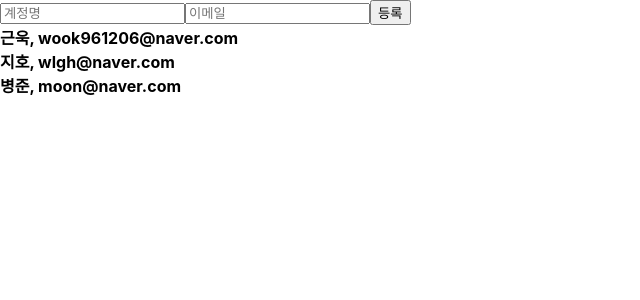
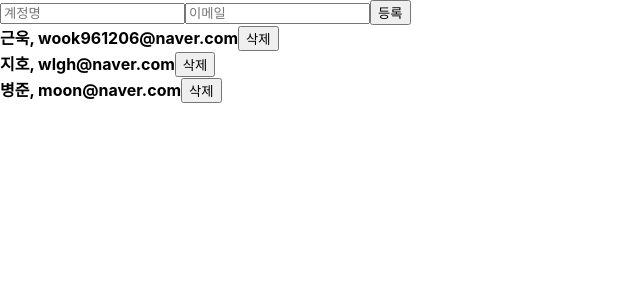
Before and after one commit to Kimgeunwook/React-study, a React (Create React App) app in the folder begin-react/: page / in a window 1280 px wide. Shown: the top 300 px of the page, without its empty margins (0-640 px from the left). Built offline with nearby package versions, Linux system fonts and the light colour scheme.

Commit message:
15강 배열원소 삭제

```diff
--- a/begin-react/src/App.js
+++ b/begin-react/src/App.js
@@ -54,6 +54,11 @@ const onCreate = () =>
   console.log(nextId.current); //4
   nextId.current += 1;
 }
+
+const onRemove = id =>{
+  setUsers(users.filter(user => user.id !== id));
+};
+
   return (
     <>
       <CreateUser
@@ -61,8 +66,11 @@ const onCreate = () =>
         email = {email}
         onChange = {onChange}
         onCreate = {onCreate}
+
         />
-      <UserList users = {users}/>
+      <UserList users = {users}
+      onRemove = {onRemove}
+      />
     </>
 
   )
--- a/begin-react/src/UserList.js
+++ b/begin-react/src/UserList.js
@@ -1,15 +1,16 @@
 import React from 'react';
 
-function User({user}){
+function User({user, onRemove}){
     return (
         <div>
                 <b>{user.username}, {user.email}</b>
+                <button onClick = {() => onRemove(user.id)}>삭제</button>
             </div>
     );
 }
 
 
-function UserList({users}){
+function UserList({users, onRemove}){
 
 
     return(
@@ -17,7 +18,9 @@ function UserList({users}){
 
             {
                 users.map(
-                    user => (<User user = {user} key={user.id}/>)
+                    user => (<User user = {user} key={user.id}
+                    onRemove = {onRemove}
+                    />)
                 )
             }
         </div>
```
